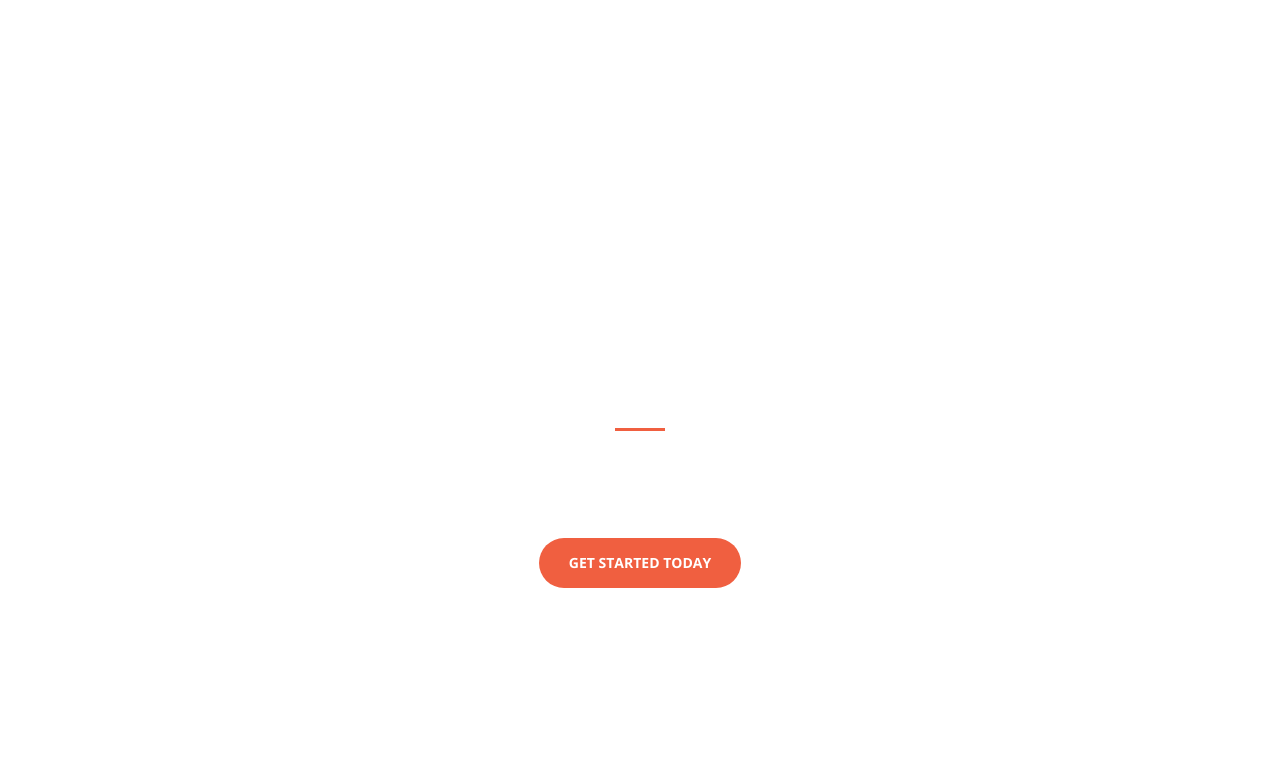
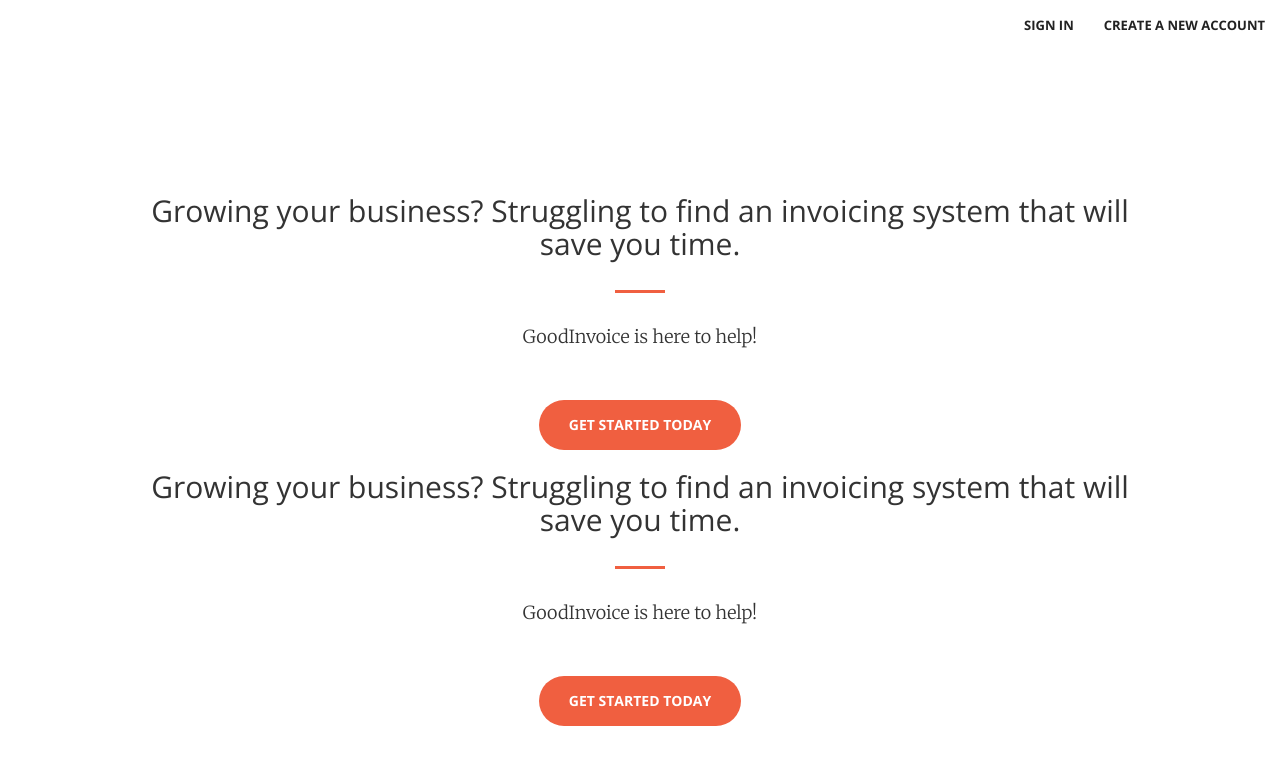
Before and after one commit to goodinvoice/goodinvoice.github.io, a Jekyll site: the page built from index.html, in a window 1280 px wide and 900 px high. Shown: the top 765 px of the window. Built offline with Jekyll 4.4.1, drawn with Linux system fonts in a browser that asks for light colours.

Commit message:
remove header and edit color

```diff
--- a/_includes/contact.html
+++ b/_includes/contact.html
@@ -28,10 +28,10 @@
     </div>
 
     <ul style="text-align:center; list-style-position:inside;">
-        <li>Investors.</li>
+        <li><a href="mailto:goodinvoice+investors@gmail.com">Investors.</a></li>
         <li>About GoodInvoice.</li>
-        <li>Get in touch with us.</li>
-        <li>Give us some feedback.</li>
+        <li><a href="mailto:goodinvoice+getintouch@gmail.com">Get in touch with us.</a></li>
+        <li><a href="mailto:goodinvoice+feedback@gmail.com">Give us some feedback.</a></li>
         <li>Frequently Asked Questions.</li>
     </ul>
 </section>
--- a/_includes/header.html
+++ b/_includes/header.html
@@ -6,5 +6,12 @@
             <p>GoodInvoice is here to help!</p>
             <a href="#about" class="btn btn-primary btn-xl page-scroll">Get Started Today</a>
         </div>
+
+        <div class="header-content-inner">
+            <h2>Growing your business? Struggling to find an invoicing system that will save you time.</h2>
+            <hr>
+            <p>GoodInvoice is here to help!</p>
+            <a href="#about" class="btn btn-primary btn-xl page-scroll">Get Started Today</a>
+        </div>
     </div>
 </header>
--- a/_sass/_base.scss
+++ b/_sass/_base.scss
@@ -112,7 +112,7 @@ aside {
         background-color: transparent;
         border-color: rgba(white, .3);
         .navbar-header .navbar-brand {
-            color: rgba(white, .7);
+            // color: rgba(white, .7);
             &:hover,
             &:focus {
                 color: white;
@@ -120,7 +120,7 @@ aside {
         }
         .nav > li > a,
         .nav > li > a:focus {
-            color: rgba(white, .7);
+            // color: rgba(white, .7);
             &:hover {
                 color: white;
             }
@@ -157,7 +157,7 @@ header {
     background-position: center;
     // background-image: url('../img/header1.jpeg');
     text-align: center;
-    color: white;
+    // color: white;
     .header-content {
         position: relative;
         text-align: center;
@@ -175,7 +175,7 @@ header {
             }
             p {
                 font-weight: 300;
-                color: rgba(white, .7);
+                // color: rgba(white, .7);
                 font-size: 16px;
                 margin-bottom: 50px;
             }
```
Also changed, not shown: 2 other files.
